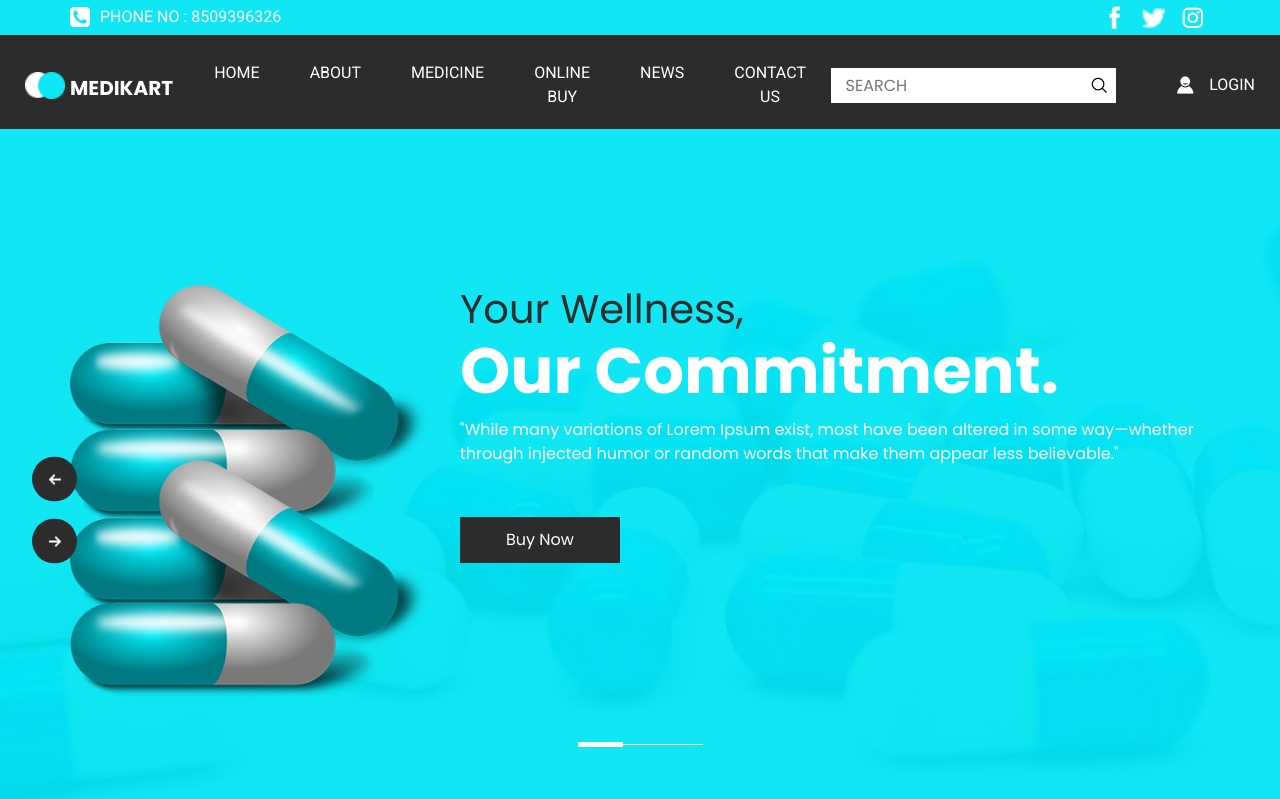
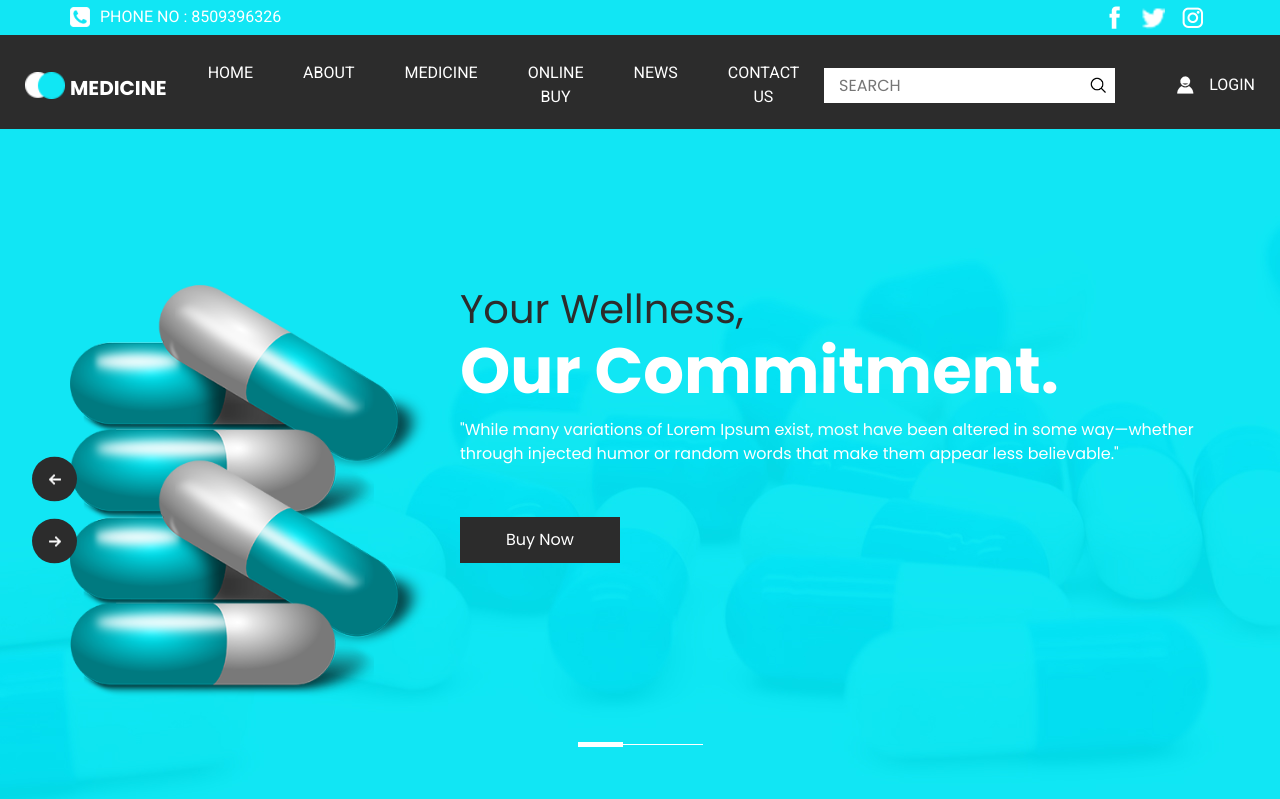
Before and after one commit to henry-n2/SupplyChain, a Django app: page / in a window 1280 px wide. Shown: the top 799 px of the page. Run offline with Django 4.2, Linux system fonts and the light colour scheme; some libraries are stand-ins or nearby versions.

Commit message:
Some Basic Changes

```diff
--- a/Health/Medical/templates/head.html
+++ b/Health/Medical/templates/head.html
@@ -39,18 +39,18 @@
         <div class="top_contact-container">
           <div class="tel_container">
             <a href="">
-              <img src="images/telephone-symbol-button.png" alt=""> Phone No : 8509396326
+              <img src={% static "images/telephone-symbol-button.png" %} alt=""> Phone No : 8509396326
             </a>
           </div>
           <div class="social-container">
             <a href="">
-              <img src="images/fb.png" alt="" class="s-1">
+              <img src={% static "images/fb.png" %} alt="" class="s-1">
             </a>
             <a href="">
-              <img src="images/twitter.png" alt="" class="s-2">
+              <img src={% static "images/twitter.png" %} alt="" class="s-2">
             </a>
             <a href="">
-              <img src="images/instagram.png" alt="" class="s-3">
+              <img src={% static "images/instagram.png" %} alt="" class="s-3">
             </a>
           </div>
         </div>
@@ -58,9 +58,9 @@
       <div class="container-fluid">
         <nav class="navbar navbar-expand-lg custom_nav-container pt-3">
           <a class="navbar-brand" href={% url 'home' %}>
-            <img src="images/logo.png" alt="">
+            <img src={% static "images/logo.png" %} alt="">
             <span>
-              MediKart
+              Medicine
             </span>
           </a>
           <button class="navbar-toggler" type="button" data-toggle="collapse" data-target="#navbarSupportedContent"
@@ -96,7 +96,7 @@
               </form>
               <div class="login_btn-contanier ml-0 ml-lg-5">
                 <a href="">
-                  <img src="images/user.png" alt="">
+                  <img src={% static "images/user.png" %} alt="">
                   <span>
                     Login
                   </span>
--- a/Health/Medical/templates/index.html
+++ b/Health/Medical/templates/index.html
@@ -18,7 +18,7 @@
               <div class="row">
                 <div class="col-md-4">
                   <div class="img-box">
-                    <img src="images/medicine.png" alt="">
+                    <img src={% static "images/medicine.png" %} alt="">
                   </div>
                 </div>
                 <div class="col-md-8">
@@ -48,7 +48,7 @@
               <div class="row">
                 <div class="col-md-4">
                   <div class="img-box">
-                    <img src="images/medicine.png" alt="">
+                    <img src={% static "images/medicine.png" %} alt="">
                   </div>
                 </div>
                 <div class="col-md-8">
@@ -78,7 +78,7 @@
               <div class="row">
                 <div class="col-md-4">
                   <div class="img-box">
-                    <img src="images/medicine.png" alt="">
+                    <img src= {% static "images/medicine.png" %} alt="">
                   </div>
                 </div>
                 <div class="col-md-8">
```
